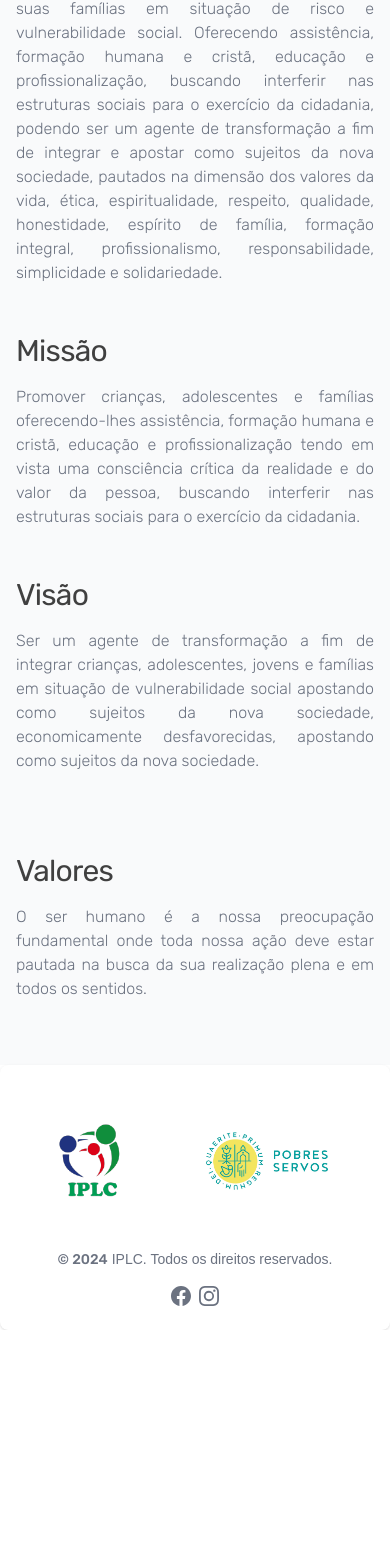
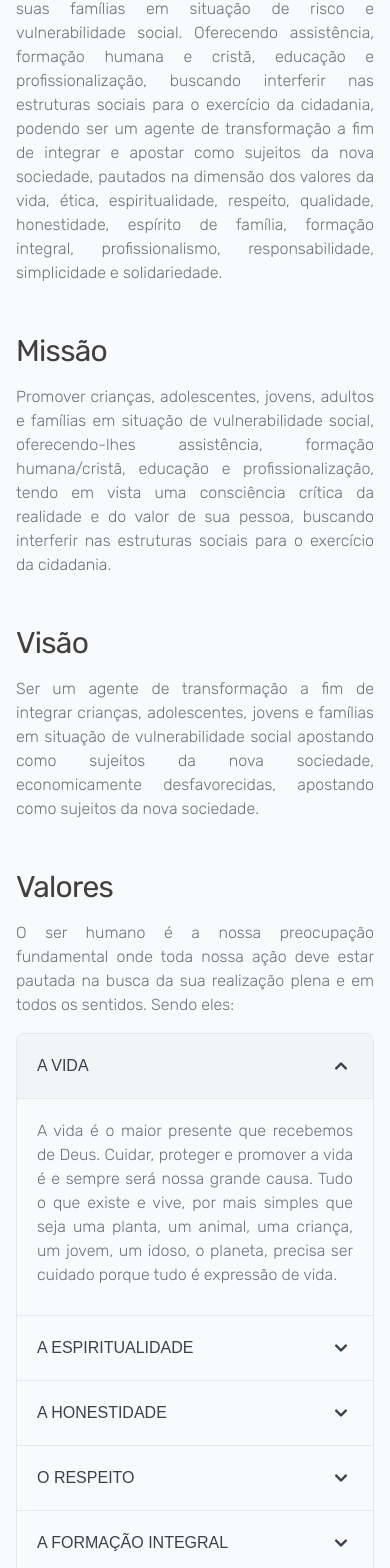
Before and after one commit to pedrojsn96/iplclimoeiro, a React (Vite) app: page /my-vite-app/sobre-nos in a window 390 px wide. Shown: the part 431-1999 px from the top of the page. Before the commit the page ends 1761 px from the top, so only its background shows below. Built offline with nearby package versions, Linux system fonts and the light colour scheme.

Commit message:
add sobre nos

```diff
--- a/src/pages/SobreNos/index.tsx
+++ b/src/pages/SobreNos/index.tsx
@@ -5,52 +5,115 @@ import AboutImage from "../../images/iplc-about.png";
 import MissaoImage from "../../images/iplc-missao.png";
 import VisaoImage from "../../images/iplc-visao.png";
 import ValoresImage from "../../images/iplc-valores.png";
-import { Accordion } from 'flowbite-react';
+import { Accordion, List } from 'flowbite-react';
 
 const SobreNos: React.FunctionComponent = () => {
+    const Icon = () => {
+        return (
+            <svg className="w-6 h-6 text-gray-800 dark:text-white" aria-hidden="true" xmlns="http://www.w3.org/2000/svg" width="24" height="24" fill="none" viewBox="0 0 24 24">
+    <path stroke="currentColor" strokeLinecap="round" strokeLinejoin="round" strokeWidth="2" d="M12 5v7m0 7v-7m4-7v14m3-14H8.5A3.5 3.5 0 0 0 5 8.5v0A3.5 3.5 0 0 0 8.5 12H12"/>
+  </svg>
+        );
+    };
 
   return (
     <>
       <Header />
       <section className="bg-gray-50">
-        <div className="max-w-screen-xl px-4 py-8 mx-auto space-y-12 lg:space-y-20 lg:py-24 lg:px-6">
-        <h1 className="font-rubikBold text-neutral-700 mb-4 text-4xl tracking-tight">Sobre nós</h1>
+        <div className="max-w-screen-xl px-4 py-8 mx-auto space-y-12 lg:space-y-8 lg:py-24 lg:px-6">
+            <h1 className="font-rubikBold text-neutral-700 mb-4 text-4xl tracking-tight">Sobre nós</h1>
             {/* <!-- Row --> */}
-            <div className="gap-8 lg:grid md:grid-cols-2 md:gap-16 items-center">
+            <div className="gap-1 lg:grid md:grid-cols-2 md:gap-16 items-center">
                 <div className="text-gray-500 sm:text-lg">
                     <h2 className="font-rubikRegular text-neutral-700 mb-4 text-3xl tracking-tight">Quem Somos</h2>
-                    <p className="font-rubikLight mb-8 font-light lg:text-xl text-justify">O Instituto Padre Luis Cecchin é uma instituição filantrópica de natureza civil e caráter beneficente, que atua desde 1970 prestando assistência a crianças, adolescentes, jovens de suas famílias em situação de risco e vulnerabilidade social. Oferecendo assistência, formação humana e cristã, educação e profissionalização, buscando interferir nas estruturas sociais para o exercício da cidadania, podendo ser um agente de transformação a fim de integrar e apostar como sujeitos da nova sociedade, pautados na dimensão dos valores da vida, ética, espiritualidade, respeito, qualidade, honestidade, espírito de família, formação integral, profissionalismo, responsabilidade, simplicidade e solidariedade.</p>
+                    <p className="font-rubikLight mb-4 font-light lg:text-xl text-justify">O Instituto Padre Luis Cecchin é uma instituição filantrópica de natureza civil e caráter beneficente, que atua desde 1970 prestando assistência a crianças, adolescentes, jovens de suas famílias em situação de risco e vulnerabilidade social. Oferecendo assistência, formação humana e cristã, educação e profissionalização, buscando interferir nas estruturas sociais para o exercício da cidadania, podendo ser um agente de transformação a fim de integrar e apostar como sujeitos da nova sociedade, pautados na dimensão dos valores da vida, ética, espiritualidade, respeito, qualidade, honestidade, espírito de família, formação integral, profissionalismo, responsabilidade, simplicidade e solidariedade.</p>
                 </div>
                 <img className="hidden w-full mb-4 rounded-lg lg:mb-0 lg:flex" src={AboutImage} alt="dashboard feature image" />
             </div>
             {/* <!-- Row --> */}
-            <div className="gap-8 lg:grid lg:grid-cols-2 xl:gap-16">
-                <div className="flex justify-center">
-                    <img className="hidden w-full mb-4 rounded-lg lg:mb-0 lg:flex max-h-72 max-w-72" src={MissaoImage} alt="feature image 2" />
-                </div>
+            <div className="gap-1 lg:grid lg:grid-cols-1">
                 <div className="text-gray-500 sm:text-lg dark:text-gray-400">
                     <h2 className="font-rubikRegular text-neutral-700 mb-4 text-3xl tracking-tight">Missão</h2>
-                    <p className="font-rubikLight mb-8 font-light lg:text-xl text-justify">Promover crianças, adolescentes e famílias oferecendo-lhes assistência, formação humana e cristã, educação e profissionalização tendo em vista uma consciência crítica da realidade e do valor da pessoa, buscando interferir nas estruturas sociais para o exercício da cidadania.</p>
+                    <p className="font-rubikLight mb-4 font-light lg:text-xl text-justify">Promover crianças, adolescentes, jovens, adultos e famílias em situação de vulnerabilidade social, oferecendo-lhes assistência, formação humana/cristã, educação e profissionalização, tendo em vista uma consciência crítica da realidade e do valor de sua pessoa, buscando interferir nas estruturas sociais para o exercício da cidadania.</p>
                 </div>
             </div>
             {/* <!-- Row --> */}
-            <div className="gap-8 lg:grid lg:grid-cols-2 xl:gap-16">
+            <div className="gap-1 lg:grid lg:grid-cols-1">
                 <div className="text-gray-500 sm:text-lg dark:text-gray-400">
                     <h2 className="font-rubikRegular text-neutral-700 mb-4 text-3xl tracking-tight">Visão</h2>
-                    <p className="font-rubikLight mb-8 font-light lg:text-xl text-justify">Ser um agente de transformação a fim de integrar crianças, adolescentes, jovens e famílias em situação de vulnerabilidade social apostando como sujeitos da nova sociedade, economicamente desfavorecidas, apostando como sujeitos da nova sociedade.</p>
-                </div>
-                <div className="flex justify-center">
-                    <img className="hidden w-full mb-4 rounded-lg lg:mb-0 lg:flex max-h-72 max-w-72" src={VisaoImage} alt="dashboard feature image" />
+                    <p className="font-rubikLight mb-4 font-light lg:text-xl text-justify">Ser um agente de transformação a fim de integrar crianças, adolescentes, jovens e famílias em situação de vulnerabilidade social apostando como sujeitos da nova sociedade, economicamente desfavorecidas, apostando como sujeitos da nova sociedade.
+                    </p>
                 </div>
             </div>
             {/* <!-- Row --> */}
-            <div className="gap-8 lg:grid lg:grid-cols-2 lg:grid-rows-1 xl:gap-16">
-                <div className="flex justify-center">
-                    <img className="hidden w-full mb-4 rounded-lg lg:mb-0 lg:flex max-h-72 max-w-72" src={ValoresImage} alt="feature image 2" />
-                </div>
+            <div className="gap-1 lg:grid lg:grid-cols-1">
                 <div className="text-gray-500 sm:text-lg dark:text-gray-400">
                     <h2 className="font-rubikRegular text-neutral-700 mb-4 text-3xl tracking-tight">Valores</h2>
-                    <p className="font-rubikLight mb-8 font-light lg:text-xl text-justify">O ser humano é a nossa preocupação fundamental onde toda nossa ação deve estar pautada na busca da sua realização plena e em todos os sentidos.</p>
+                    <p className="font-rubikLight mb-4 font-light lg:text-xl text-justify">
+                    O ser humano é a nossa preocupação fundamental onde toda nossa ação deve estar pautada na busca da sua realização plena e em todos os sentidos. Sendo eles:
+                    </p>
+                    <Accordion>
+                        <Accordion.Panel>
+                            <Accordion.Title className='font-rubikBold font-li text-gray-700'>A VIDA</Accordion.Title>
+                            <Accordion.Content>
+                                <p className="mb-2 font-rubikLight font-light text-justify">A vida é o maior presente que recebemos de Deus. Cuidar, proteger e promover a vida é e sempre será nossa grande causa. Tudo o que existe e vive, por mais simples que seja uma planta, um animal, uma criança, um jovem, um idoso, o planeta, precisa ser cuidado porque tudo é expressão de vida.</p>
+                            </Accordion.Content>
+                        </Accordion.Panel>
+                        <Accordion.Panel>
+                            <Accordion.Title className='font-rubikBold font-li text-gray-700'>A ESPIRITUALIDADE</Accordion.Title>
+                            <Accordion.Content>
+                                <p className="mb-2 font-rubikLight font-light text-justify">Deus é nosso Pai/Mãe. Diante dessa verdade somos convidados a viver a confiança do abandono em Deus, deixando-nos envolver pelo seu cuidado amoroso. É pela espiritualidade que as questões fundamentais do existir humano encontram significado mais abrangente e profundo.</p>
+                            </Accordion.Content>
+                        </Accordion.Panel>
+                        <Accordion.Panel>
+                            <Accordion.Title className='font-rubikBold font-li text-gray-700'>A HONESTIDADE</Accordion.Title>
+                            <Accordion.Content>
+                                <p className="mb-2 font-rubikLight font-light text-justify">Sem a honestidade torna-se difícil caminhar e atingir nossos objetivos. O clima de confiança é decisivo para a vivência da transparência e da honestidade na busca da verdade.</p>
+                            </Accordion.Content>
+                        </Accordion.Panel>
+                        <Accordion.Panel>
+                            <Accordion.Title className='font-rubikBold font-li text-gray-700'>O RESPEITO</Accordion.Title>
+                            <Accordion.Content>
+                                <p className="mb-2 font-rubikLight font-light text-justify">Acolher e respeitar o (a) outro (a) como pessoa, sem discriminação de qualquer ordem, pois somos todos irmãos e irmãs, é o caminho para a comunhão e a fraternidade. </p>
+                            </Accordion.Content>
+                        </Accordion.Panel>
+                        <Accordion.Panel>
+                            <Accordion.Title className='font-rubikBold font-li text-gray-700'>A FORMAÇÃO INTEGRAL</Accordion.Title>
+                            <Accordion.Content>
+                                <p className="mb-2 font-rubikLight font-light text-justify">Não somos pessoas acabadas, prontas. Estamos num processo de construção humana, espiritual e profissional. O cultivo pessoal é indispensável para o crescimento integral do ser pessoa humana.</p>
+                            </Accordion.Content>
+                        </Accordion.Panel>
+                        <Accordion.Panel>
+                            <Accordion.Title className='font-rubikBold font-li text-gray-700'>A SOLIDARIEDADE</Accordion.Title>
+                            <Accordion.Content>
+                                <p className="mb-2 font-rubikLight font-light text-justify">Num mundo que facilmente nos educa para a competição e busca do primeiro lugar, nós somos chamados a assumir a solidariedade através da partilha e da fraternidade. Ser solidário é ser humano.</p>
+                            </Accordion.Content>
+                        </Accordion.Panel>
+                        <Accordion.Panel>
+                            <Accordion.Title className='font-rubikBold font-li text-gray-700'>O PROFISSIONALISMO</Accordion.Title>
+                            <Accordion.Content>
+                                <p className="mb-2 font-rubikLight font-light text-justify">Assumir o trabalho com criatividade e responsabilidade, sendo profissional na ação e na realização do nosso trabalho. O profissionalismo é uma ferramenta pedagógica fundamental para a formação pessoal dos nossos jovens.</p>
+                            </Accordion.Content>
+                        </Accordion.Panel>
+                        <Accordion.Panel>
+                            <Accordion.Title className='font-rubikBold font-li text-gray-700'>A RESPONSABILIDADE</Accordion.Title>
+                            <Accordion.Content>
+                                <p className="mb-2 font-rubikLight font-light text-justify">A participação corresponsável de todos é fundamental para o êxito na missão que nos é confiada. O pouco de muitos realiza o sonho de tantos.</p>
+                            </Accordion.Content>
+                        </Accordion.Panel>
+                        <Accordion.Panel>
+                            <Accordion.Title className='font-rubikBold font-li text-gray-700'>O ESPÍRITO DE FAMÍLIA</Accordion.Title>
+                            <Accordion.Content>
+                                <p className="mb-2 font-rubikLight font-light text-justify">Primar por relações saudáveis e transparentes, onde o zelo pelo outro é o mesmo que tenho comigo.</p>
+                            </Accordion.Content>
+                        </Accordion.Panel>
+                        <Accordion.Panel>
+                            <Accordion.Title className='font-rubikBold font-li text-gray-700'>A SIMPLICIDADE</Accordion.Title>
+                            <Accordion.Content>
+                                <p className="mb-2 font-rubikLight font-light text-justify">A simplicidade é escolher o que é essencial deliberadamente e conscientemente. É ter liberdade, mas também ter foco, não se distrair com influências externas, com a cultura do consumo. É eliminar o supérfluo para revelar nossos verdadeiros dons.</p>
+                            </Accordion.Content>
+                        </Accordion.Panel>
+                    </Accordion>
                 </div>
             </div>
 
```
Also changed, not shown: src/pages/Contato/index.tsx (+8 -8 lines), src/pages/SobreNos/internals/index.ts (added, +7 -0 lines), src/pages/SobreNos/internals/sociofamiliar/index.tsx (added, +27 -0 lines).
